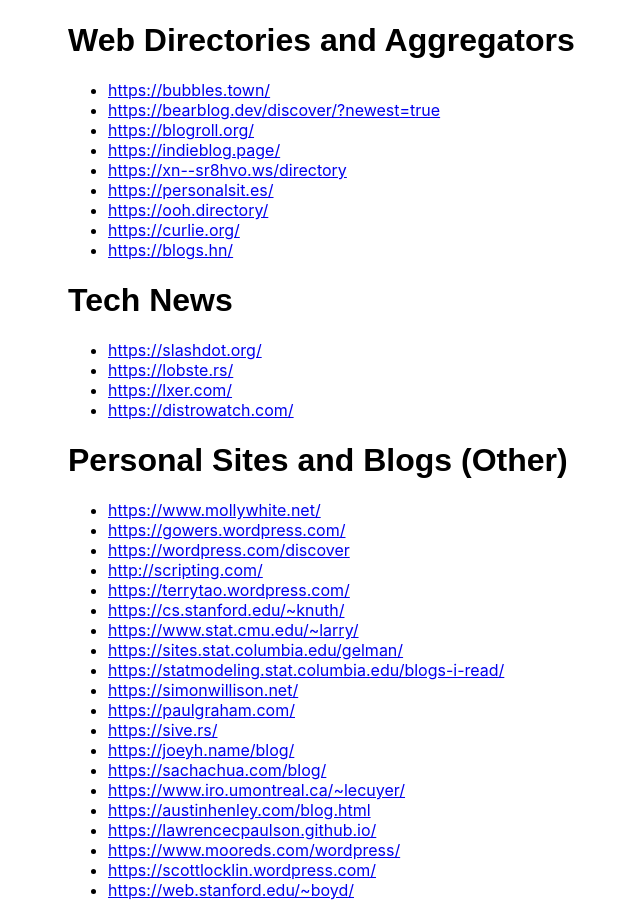
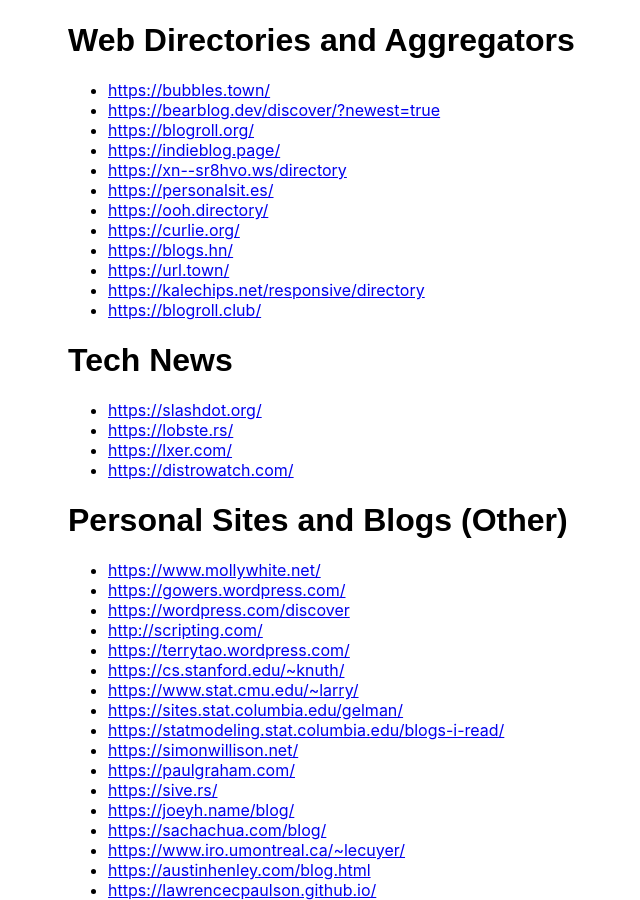
Before and after one commit to bachmeil/the-blog, a Jekyll site: the page built from _posts/2026-06-20-finding-content.md, in a window 1280 px wide and 900 px high, scrolled down 2381 px. Shown: the whole window, without its empty margins (182-822 px from the left). Built offline with Jekyll 4.4.1, drawn with Linux system fonts in a browser that asks for light colours.

Commit message:
More content

```diff
--- a/_posts/2026-06-20-finding-content.md
+++ b/_posts/2026-06-20-finding-content.md
@@ -114,6 +114,9 @@
 - <https://ooh.directory/>
 - <https://curlie.org/>
 - <https://blogs.hn/>
+- <https://url.town/>
+- <https://kalechips.net/responsive/directory>
+- <https://blogroll.club/>
 
 # Tech News
 
```
